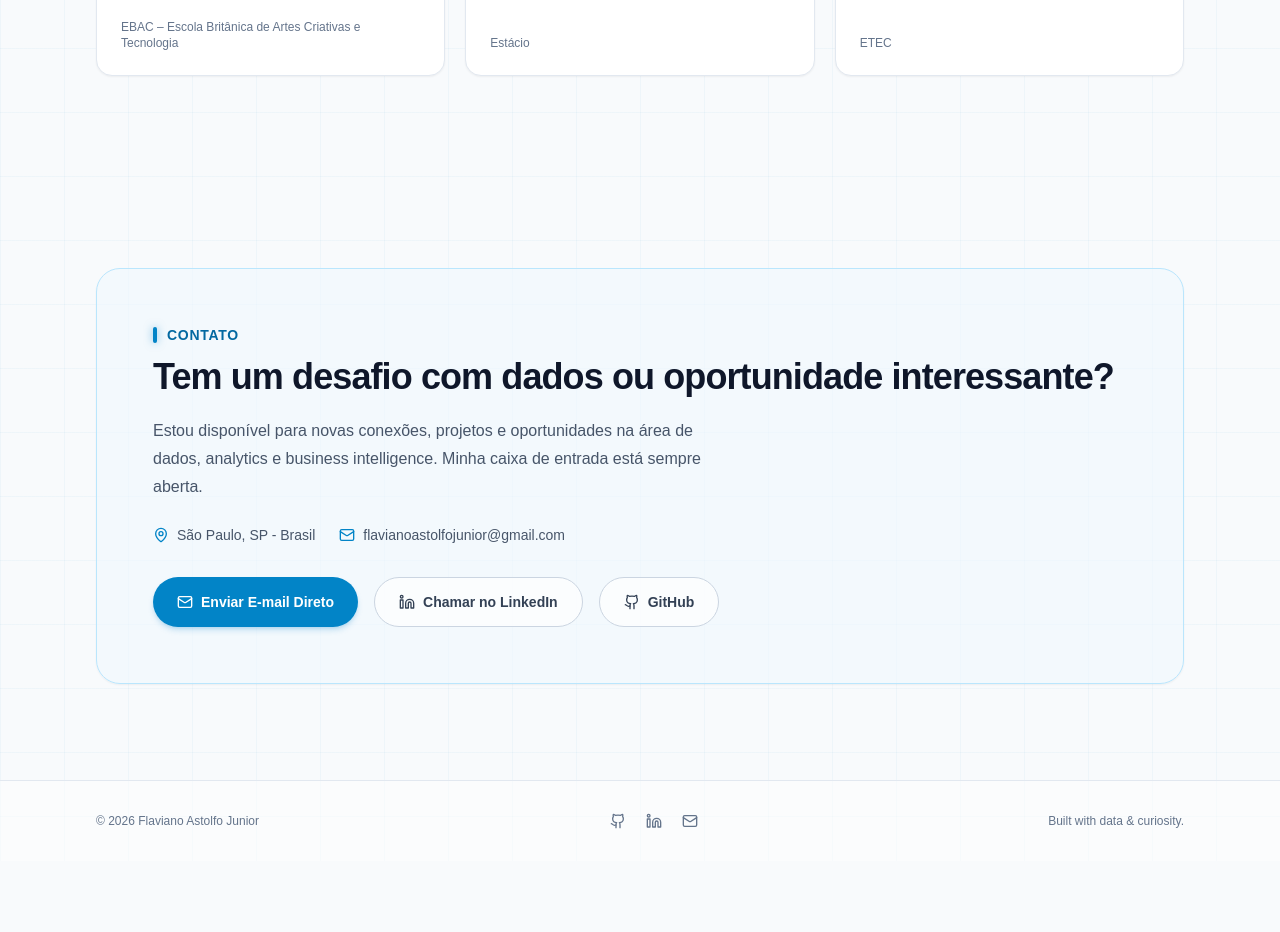
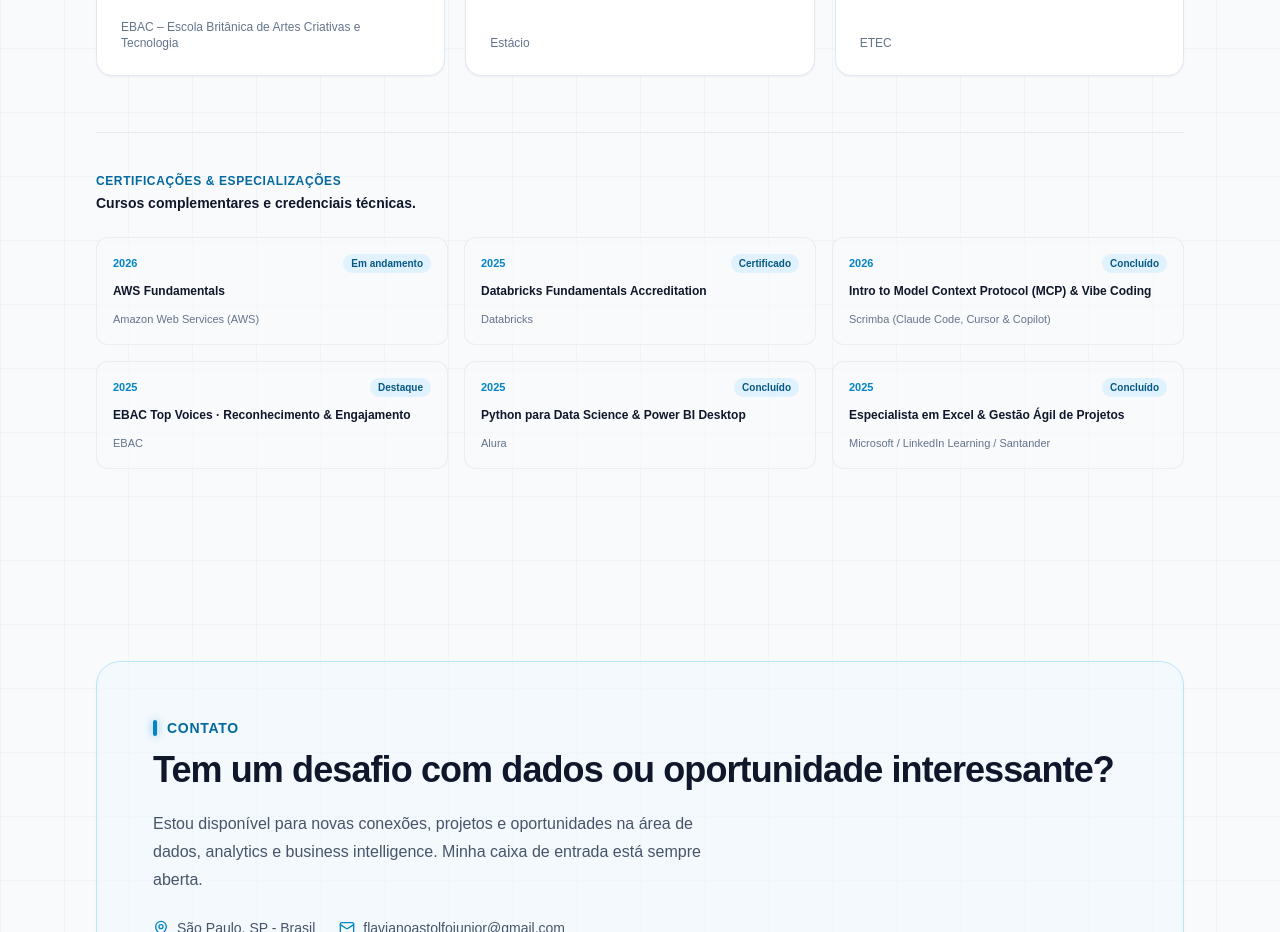
Before and after one commit to flavianojr1/flaviano-portfolio, a Next.js app: page / in a window 1280 px wide. Shown: the part 6160-7092 px from the top of the page. Before the commit the page ends 7021 px from the top, so only its background shows below. Built offline with nearby package versions, Linux system fonts and the light colour scheme.

Commit message:
feat: adicionar subsecao de certificacoes e especializacoes tecnicas

```diff
--- a/src/app/page.tsx
+++ b/src/app/page.tsx
@@ -530,6 +530,40 @@
             </motion.div>
           ))}
         </div>
+
+        {/* Certificações & Cursos Complementares */}
+        <div className="mt-14 border-t border-slate-200/80 pt-10 dark:border-white/10">
+          <h3 className="font-mono text-xs font-bold uppercase tracking-wider text-sky-700 dark:text-cyan">
+            {t(p.certifications).label}
+          </h3>
+          <p className="mt-1 text-sm font-semibold text-slate-900 dark:text-white">
+            {t(p.certifications).title}
+          </p>
+
+          <div className="mt-6 grid grid-cols-1 gap-4 sm:grid-cols-2 lg:grid-cols-3">
+            {p.certificationsData.map((c) => (
+              <div
+                key={c.name}
+                className="flex flex-col justify-between rounded-xl border border-slate-200/70 bg-slate-50/70 p-4 transition hover:border-sky-400/40 hover:bg-white dark:border-white/5 dark:bg-white/[.02] dark:hover:border-cyan/30 dark:hover:bg-white/[.04]"
+              >
+                <div>
+                  <div className="flex items-center justify-between gap-2">
+                    <span className="font-mono text-[11px] font-bold text-sky-600 dark:text-cyan">{c.year}</span>
+                    <span className="rounded-full bg-sky-100 px-2 py-0.5 text-[10px] font-semibold text-sky-800 dark:bg-cyan/10 dark:text-cyan">
+                      {t(c.status)}
+                    </span>
+                  </div>
+                  <h4 className="mt-2.5 text-xs font-bold leading-snug text-slate-900 dark:text-white">
+                    {c.name}
+                  </h4>
+                </div>
+                <p className="mt-3 text-[11px] font-medium text-slate-500 dark:text-slate-400">
+                  {c.issuer}
+                </p>
+              </div>
+            ))}
+          </div>
+        </div>
       </Section>
 
       {/* Contato Section */}
--- a/src/data/portfolio.ts
+++ b/src/data/portfolio.ts
@@ -435,6 +435,54 @@
       status: { pt: 'Concluído', en: 'Completed' },
     },
   ],
+  certifications: {
+    pt: {
+      label: 'Certificações & Especializações',
+      title: 'Cursos complementares e credenciais técnicas.',
+    },
+    en: {
+      label: 'Certifications & Specializations',
+      title: 'Complementary courses and technical credentials.',
+    },
+  },
+  certificationsData: [
+    {
+      name: 'AWS Fundamentals',
+      issuer: 'Amazon Web Services (AWS)',
+      year: '2026',
+      status: { pt: 'Em andamento', en: 'In progress' },
+    },
+    {
+      name: 'Databricks Fundamentals Accreditation',
+      issuer: 'Databricks',
+      year: '2025',
+      status: { pt: 'Certificado', en: 'Certified' },
+    },
+    {
+      name: 'Intro to Model Context Protocol (MCP) & Vibe Coding',
+      issuer: 'Scrimba (Claude Code, Cursor & Copilot)',
+      year: '2026',
+      status: { pt: 'Concluído', en: 'Completed' },
+    },
+    {
+      name: 'EBAC Top Voices · Reconhecimento & Engajamento',
+      issuer: 'EBAC',
+      year: '2025',
+      status: { pt: 'Destaque', en: 'Recognition' },
+    },
+    {
+      name: 'Python para Data Science & Power BI Desktop',
+      issuer: 'Alura',
+      year: '2025',
+      status: { pt: 'Concluído', en: 'Completed' },
+    },
+    {
+      name: 'Especialista em Excel & Gestão Ágil de Projetos',
+      issuer: 'Microsoft / LinkedIn Learning / Santander',
+      year: '2025',
+      status: { pt: 'Concluído', en: 'Completed' },
+    },
+  ],
   contact: {
     pt: {
       label: 'Contato',
```
